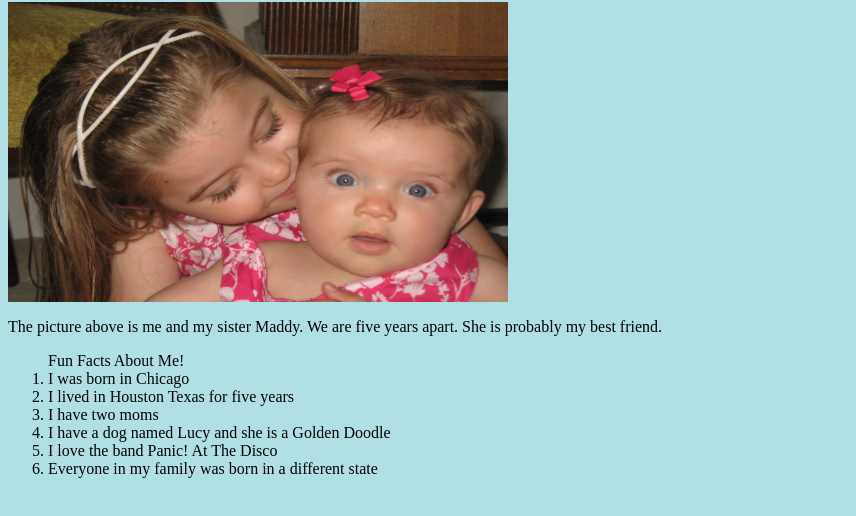
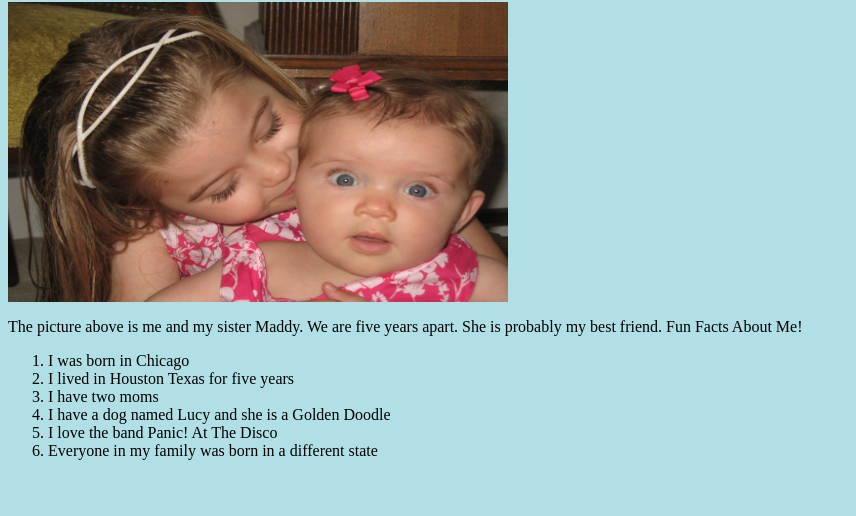
Before and after one commit to ibsnyder/MyStoryWebsite, a plain HTML site: page index.html in a window 1280 px wide. Shown: the part 64-580 px from the top of the page, without its empty margins (0-856 px from the left). Drawn offline with Linux system fonts and the light colour scheme.

Commit message:
Update index.html

```diff
--- a/index.html
+++ b/index.html
@@ -5,8 +5,10 @@
       <img src="img1.JPG" alt="Maddy and Me" style="width:500px;height:300px;">
       <p>
         The picture above is me and my sister Maddy. We are five years apart. She is probably my best friend.
+
+        Fun Facts About Me!
       </p>
-      <ol>Fun Facts About Me!
+      <ol>
         <li> I was born in Chicago</li>
         <li> I lived in Houston Texas for five years</li>
         <li> I have two moms</li>
```
